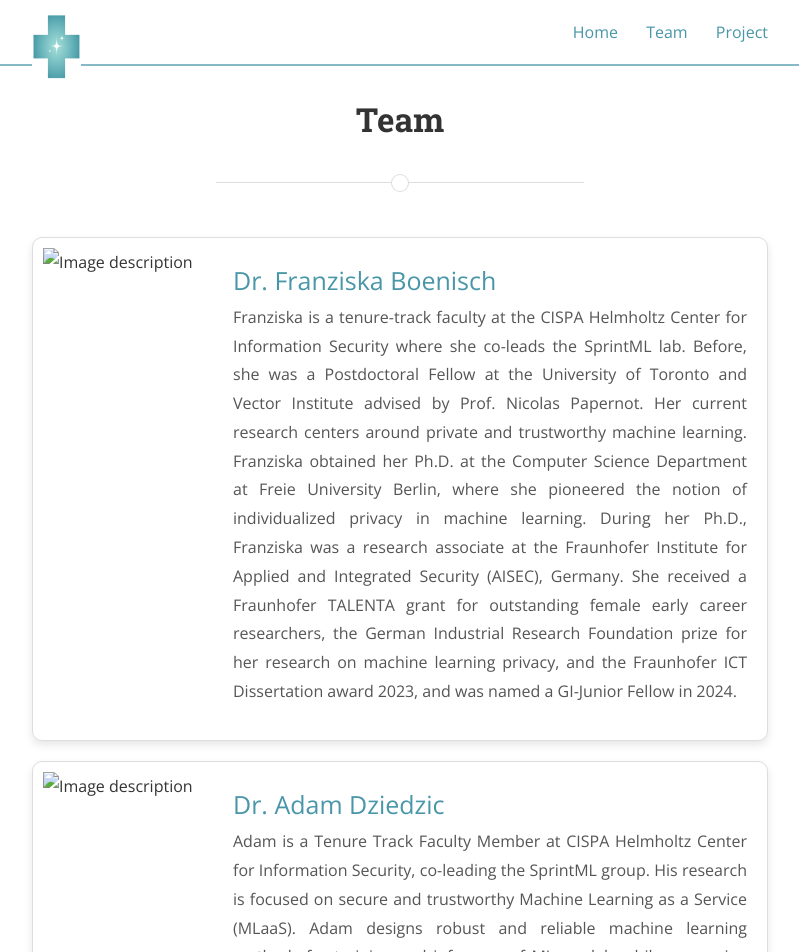
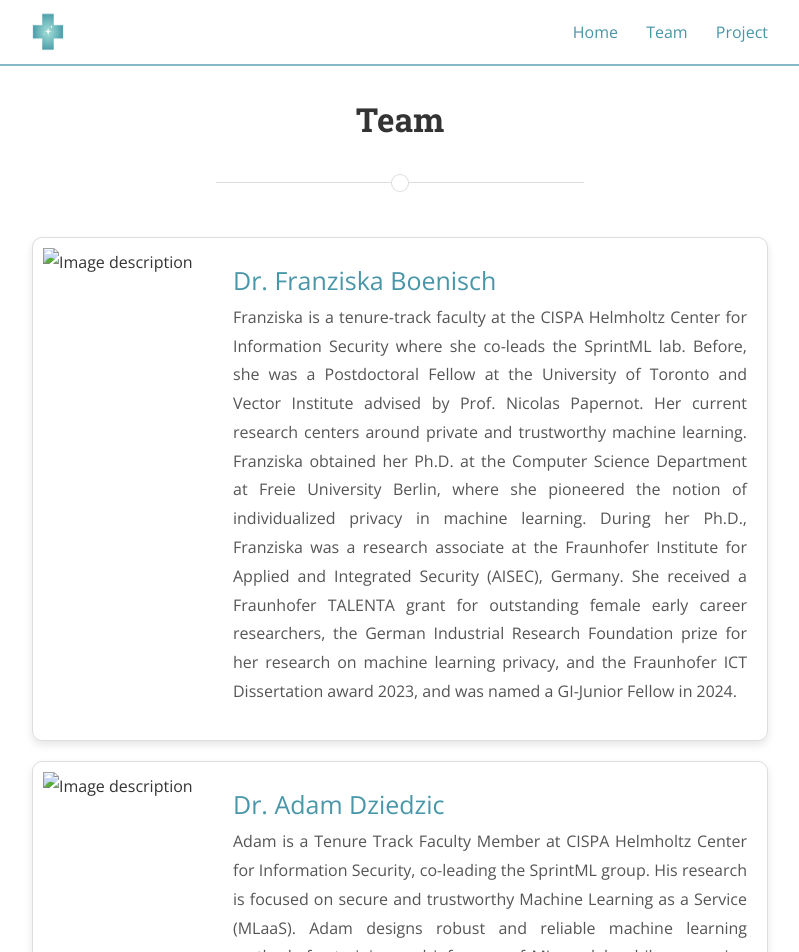
Before and after one commit to ILLUMINATION-PROJECT/website, a Jekyll site: the page built from posts.md, in a window 1280 px wide. Shown: the top 952 px of the page, without its empty margins (240-1039 px from the left). Built offline with Jekyll 4.4.1, drawn with Linux system fonts in a browser that asks for light colours; nearby versions of some CDN libraries.

Commit message:
fix fooer, logo

```diff
--- a/_sass/_layout.scss
+++ b/_sass/_layout.scss
@@ -161,22 +161,19 @@
 	.logo {
 		float: left;
 		height: 4em;
-
+		width: 4em;
 		@include media ($tablet) {
 			padding-left: $em-base;
 		}
-
 		img {
-			height: auto;
-			width: 60px;
-			margin-top: 0.75em;
-			padding-right: 1em;
+		  max-height: 2.5em;
+		  margin-top: 0.75em;
+		  padding-right: 1em;
 		}
-
 		span {
 			font-size: 1.25em;
 		}
-	}
+	  }
 
 	nav {
 		float: none;
@@ -435,7 +432,7 @@
 .site-footer {
 	$link-color: $white;
 	padding: 1em 1em 2em 1em;
-	background-image: url('/assets/images/banner-background.png');
+	background-image: url('website/assets/banner-background.png');
 	background-size: cover;
 	background-position: center;
 	color: $white;
```
